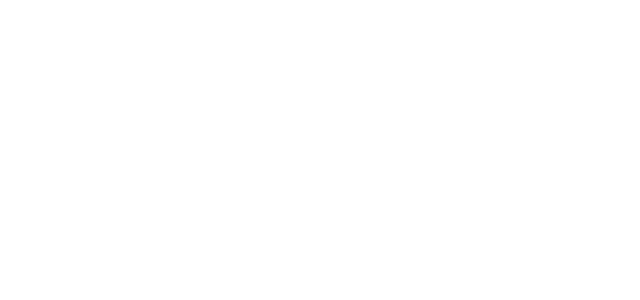
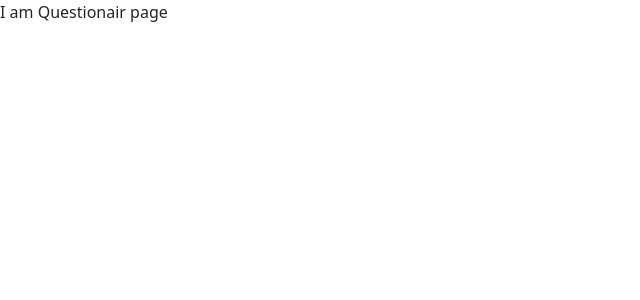
Before and after one commit to AdeelDin92/Jitsi_QoE, a React (Create React App) app: page /Questionair in a window 1280 px wide. Before the commit this address had no page. Shown: the top 300 px of the page, without its empty margins (0-640 px from the left). Built offline with nearby package versions, Linux system fonts and the light colour scheme.

Commit message:
Revert routes

```diff
--- a/src/components/Demographics.js
+++ b/src/components/Demographics.js
@@ -33,7 +33,7 @@
       .then(function (response) {
         console.log(response.data)
         if(response.status = 200) {
-          naviagte("https://a4ajao.com/Training")
+          naviagte("/Training")
         }
       })
       .catch(function (error) {
--- a/src/components/Routing.js
+++ b/src/components/Routing.js
@@ -10,9 +10,9 @@
       <BrowserRouter>
          <Routes>
             <Route path="/" element={<Demographics/>} />
-            <Route path="https://a4ajao.com/Test" element={<Test/>} />
-            <Route path="https://a4ajao.com/Training" element={<Training/>} />
-            <Route path="https://a4ajao.com/Questionair" element={<Questionair/>} />
+            <Route path="/Test" element={<Test/>} />
+            <Route path="/Training" element={<Training/>} />
+            <Route path="/Questionair" element={<Questionair/>} />
 
         </Routes>
 
--- a/src/components/Test.js
+++ b/src/components/Test.js
@@ -14,7 +14,7 @@
     configOverwrite = {{
       toolbarButtons:['microphone','camera','chat','fullscreen', 'hangup','settings','toggle-camera'],}}
       />
-    <button onClick={()=>(navigate('https://a4ajao.com/Questionair'))}>Questionair</button>
+    <button onClick={()=>(navigate('/Questionair'))}>Questionair</button>
 
     </>
 
--- a/src/components/Training.js
+++ b/src/components/Training.js
@@ -6,7 +6,7 @@
   return (
     <>
     <div>I am your jitsi training page</div>
-    <button onClick={()=>navigate('https://a4ajao.com/Test')}>Take Test</button>
+    <button onClick={()=>navigate('/Test')}>Take Test</button>
 
     </>
 
```
